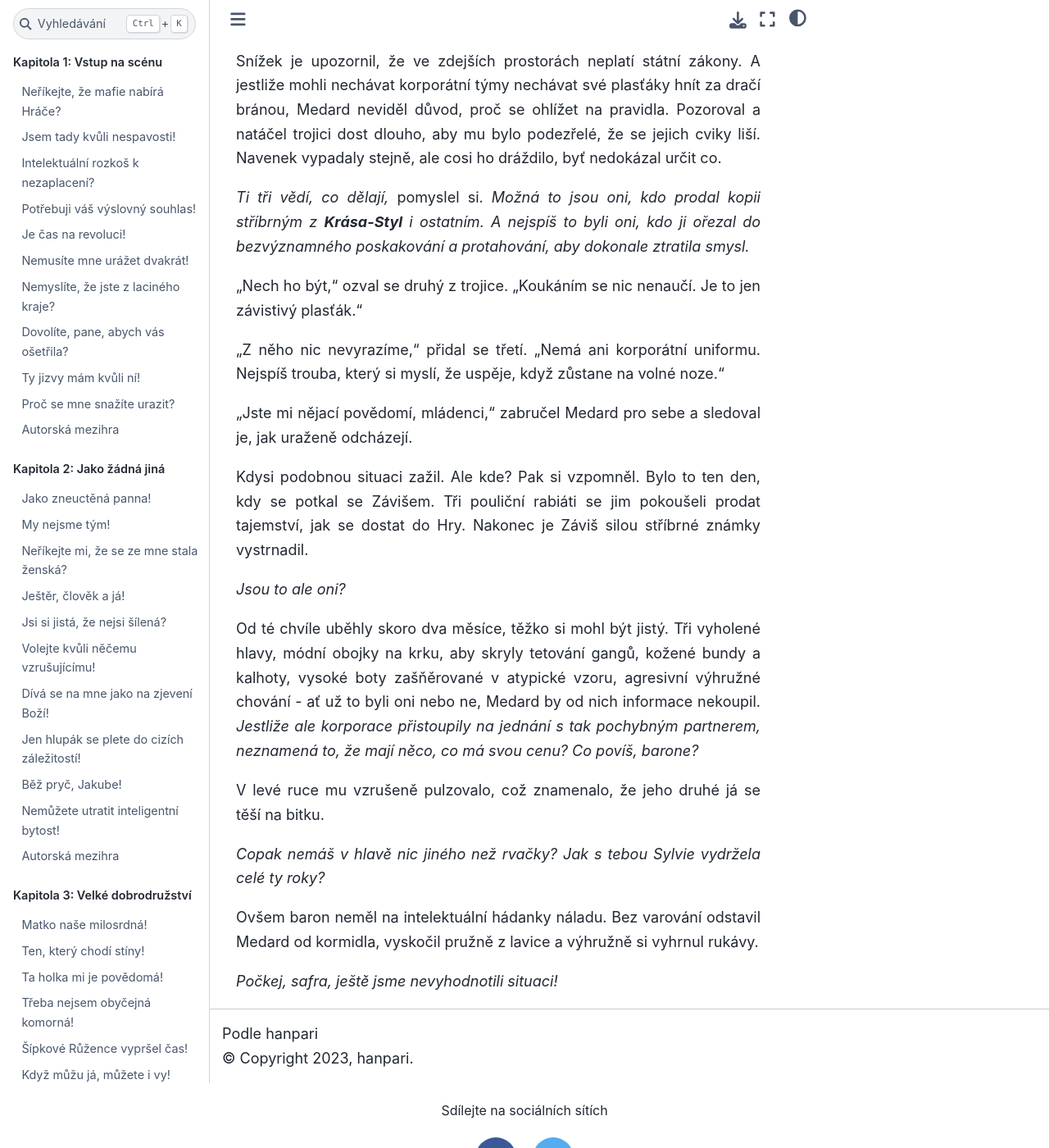
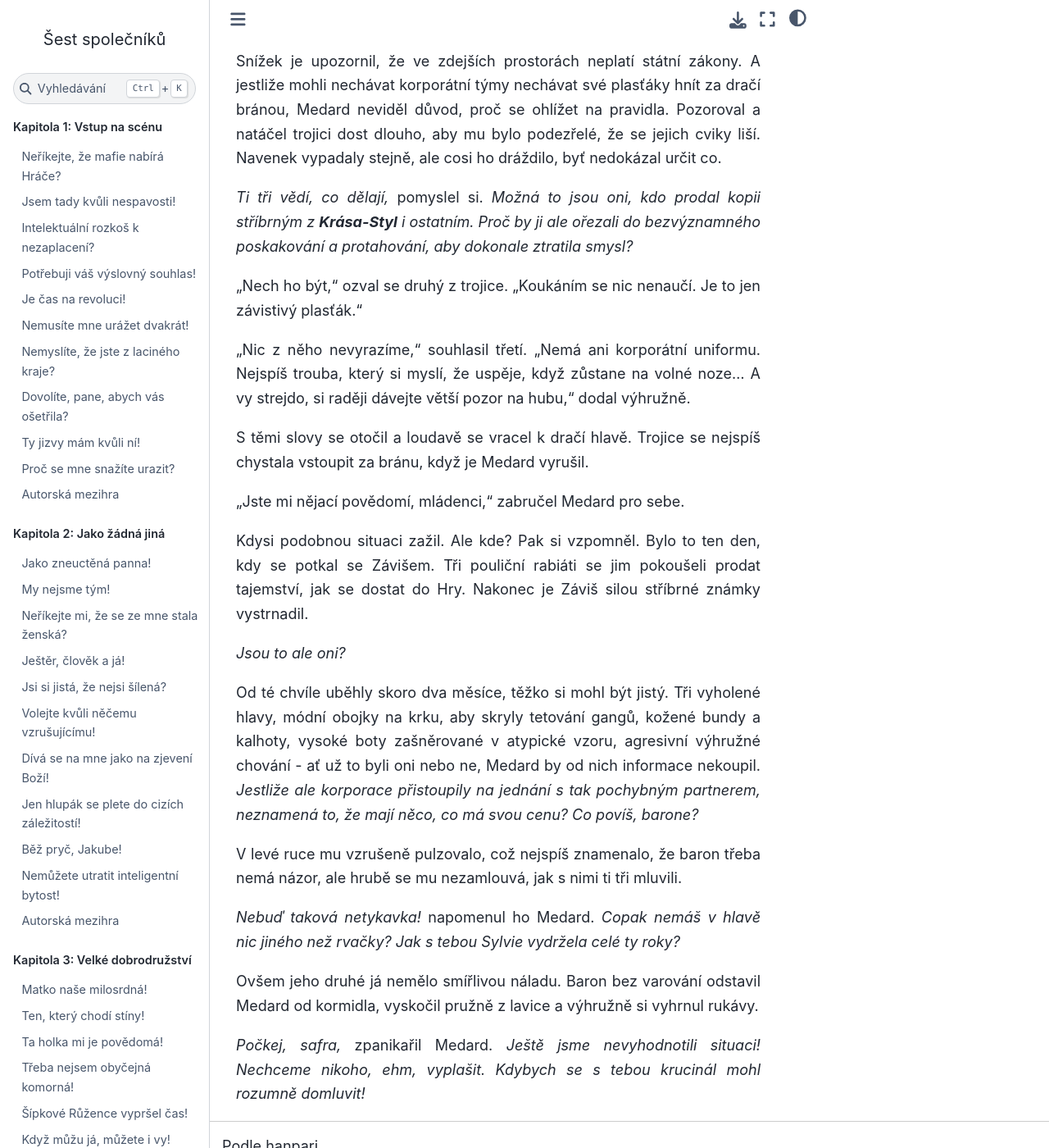
Before and after one commit to hanpari/sest-spolecniku, a Sphinx documentation site: the page built from source/sest_spolecniku/012-o-patro-dal/06.md, in a window 1280 px wide and 1400 px high, scrolled down 4102 px. Shown: the whole window at 82% size. Built offline with Sphinx 7.4.7 and the Sphinx Book theme 1.1.4, drawn with Linux system fonts in a browser that asks for light colours; pages that are not in the unit, such as notebooks, are missing from menus.

Commit message:
Domluvit

```diff
--- a/source/sest_spolecniku/012-o-patro-dal/06.md
+++ b/source/sest_spolecniku/012-o-patro-dal/06.md
@@ -88,24 +88,26 @@
 
 Snížek je upozornil, že ve zdejších prostorách neplatí státní zákony. A jestliže mohli nechávat korporátní týmy nechávat své plasťáky hnít za dračí bránou, Medard neviděl důvod, proč se ohlížet na pravidla. Pozoroval a natáčel trojici dost dlouho, aby mu bylo podezřelé, že se jejich cviky liší. Navenek vypadaly stejně, ale cosi ho dráždilo, byť nedokázal určit co.
 
-*Ti tři vědí, co dělají,* pomyslel si. *Možná to jsou oni, kdo prodal kopii stříbrným z **Krása-Styl** i ostatním. A nejspíš to byli oni, kdo ji ořezal do bezvýznamného poskakování a protahování, aby dokonale ztratila smysl.*
+*Ti tři vědí, co dělají,* pomyslel si. *Možná to jsou oni, kdo prodal kopii stříbrným z **Krása-Styl** i ostatním. Proč by ji ale ořezali do bezvýznamného poskakování a protahování, aby dokonale ztratila smysl?*
 
 "Nech ho být," ozval se druhý z trojice. "Koukáním se nic nenaučí. Je to jen závistivý plasťák."
 
-"Z něho nic nevyrazíme," přidal se třetí. "Nemá ani korporátní uniformu. Nejspíš trouba, který si myslí, že uspěje, když zůstane na volné noze."
+"Nic z něho nevyrazíme," souhlasil třetí. "Nemá ani korporátní uniformu. Nejspíš trouba, který si myslí, že uspěje, když zůstane na volné noze... A vy strejdo, si raději dávejte větší pozor na hubu," dodal výhružně.
 
-"Jste mi nějací povědomí, mládenci," zabručel Medard pro sebe a sledoval je, jak uraženě odcházejí.
+S těmi slovy se otočil a loudavě se vracel k dračí hlavě. Trojice se nejspíš chystala vstoupit za bránu, když je Medard vyrušil.
+
+"Jste mi nějací povědomí, mládenci," zabručel Medard pro sebe.
 
 Kdysi podobnou situaci zažil. Ale kde? Pak si vzpomněl. Bylo to ten den, kdy se potkal se Závišem. Tři pouliční rabiáti se jim pokoušeli prodat tajemství, jak se dostat do Hry. Nakonec je Záviš silou stříbrné známky vystrnadil.
 
 *Jsou to ale oni?*
 
-Od té chvíle uběhly skoro dva měsíce, těžko si mohl být jistý. Tři vyholené hlavy, módní obojky na krku, aby skryly tetování gangů, kožené bundy a kalhoty, vysoké boty zašňěrované v atypické vzoru, agresivní výhružné chování - ať už to byli oni nebo ne, Medard by od nich informace nekoupil. *Jestliže ale korporace přistoupily na jednání s tak pochybným partnerem, neznamená to, že mají něco, co má svou cenu? Co povíš, barone?*
+Od té chvíle uběhly skoro dva měsíce, těžko si mohl být jistý. Tři vyholené hlavy, módní obojky na krku, aby skryly tetování gangů, kožené bundy a kalhoty, vysoké boty zašněrované v atypické vzoru, agresivní výhružné chování - ať už to byli oni nebo ne, Medard by od nich informace nekoupil. *Jestliže ale korporace přistoupily na jednání s tak pochybným partnerem, neznamená to, že mají něco, co má svou cenu? Co povíš, barone?*
 
-V levé ruce mu vzrušeně pulzovalo, což znamenalo, že jeho druhé já se těší na bitku.
+V levé ruce mu vzrušeně pulzovalo, což nejspíš znamenalo, že baron třeba nemá názor, ale hrubě se mu nezamlouvá, jak s nimi ti tři mluvili.
 
-*Copak nemáš v hlavě nic jiného než rvačky? Jak s tebou Sylvie vydržela celé ty roky?*
+*Nebuď taková netykavka!* napomenul ho Medard. *Copak nemáš v hlavě nic jiného než rvačky? Jak s tebou Sylvie vydržela celé ty roky?*
 
-Ovšem baron neměl na intelektuální hádanky náladu. Bez varování odstavil Medard od kormidla, vyskočil pružně z lavice a výhružně si vyhrnul rukávy.
+Ovšem jeho druhé já nemělo smířlivou náladu. Baron bez varování odstavil Medard od kormidla, vyskočil pružně z lavice a výhružně si vyhrnul rukávy.
 
-*Počkej, safra, ještě jsme nevyhodnotili situaci!*
+*Počkej, safra,* zpanikařil Medard. *Ještě jsme nevyhodnotili situaci! Nechceme nikoho, ehm, vyplašit. Kdybych se s tebou krucinál mohl rozumně domluvit!*
```
